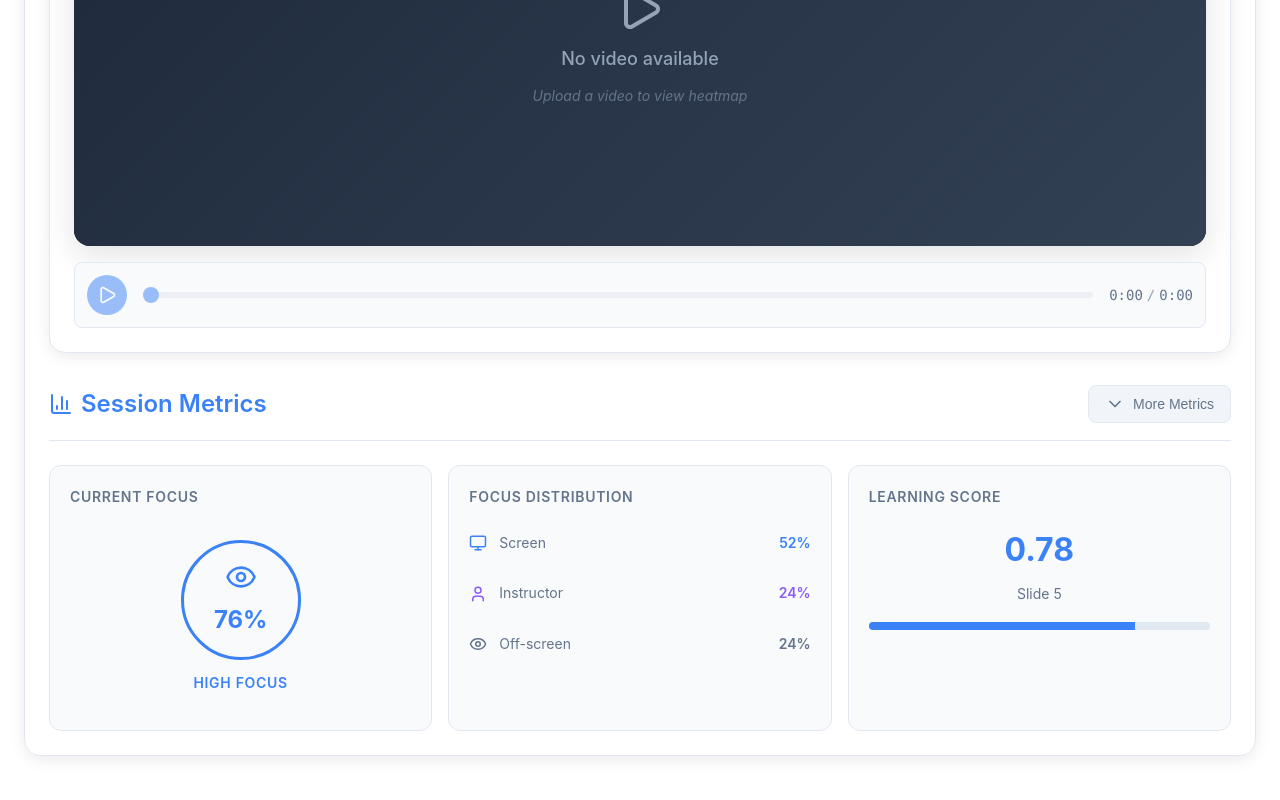
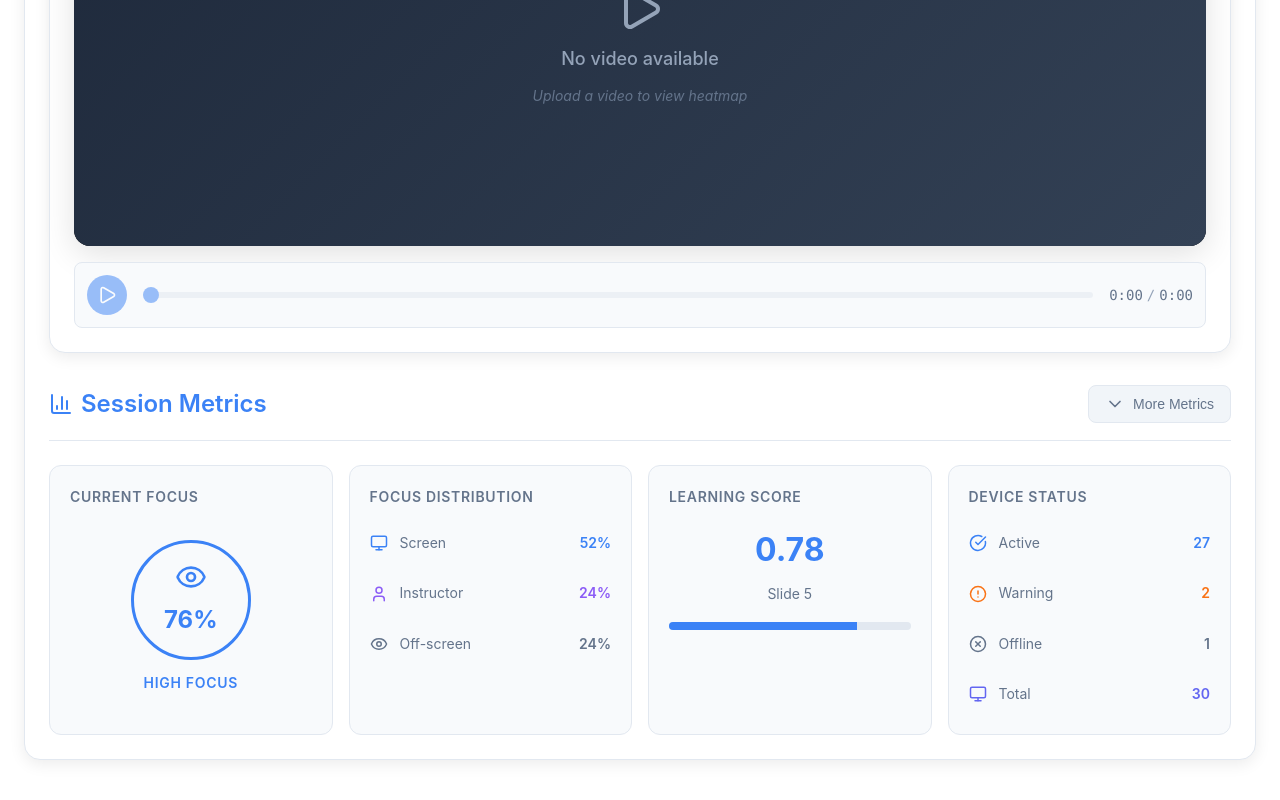
Before and after one commit to mansha71/CapstoneProject, a React (Vite) app in the folder src/frontend/: page / in a window 1280 px wide. Shown: the part 424-1224 px from the top of the page. Built offline with nearby package versions, Linux system fonts and the light colour scheme.

Commit message:
add device status

```diff
--- a/src/frontend/src/components/Metrics.jsx
+++ b/src/frontend/src/components/Metrics.jsx
@@ -197,6 +197,37 @@ const LearningScoreCard = ({ data }) => (
   </MetricCard>
 );
 
+const DeviceStatusCard = ({ data }) => (
+  <MetricCard title="Device Status">
+    <div className="distribution-list">
+      <MetricRow
+        label="Active"
+        value={`${data.deviceStatus.active}`}
+        icon={CheckCircle}
+        color="#3b82f6"
+      />
+      <MetricRow
+        label="Warning"
+        value={`${data.deviceStatus.warning}`}
+        icon={AlertCircle}
+        color="#f97316"
+      />
+      <MetricRow
+        label="Offline"
+        value={`${data.deviceStatus.offline}`}
+        icon={XCircle}
+        color="#64748b"
+      />
+      <MetricRow
+        label="Total"
+        value={`${data.deviceStatus.total}`}
+        icon={Monitor}
+        color="#6366f1"
+      />
+    </div>
+  </MetricCard>
+);
+
 const FocusOverTimeCard = ({ data }) => {
   const sparklineData = data.focusOverTime.sparklineData || [];
 
@@ -391,6 +422,7 @@ const Metrics = ({
             <FocusSummaryCard data={metrics} />
             <FocusDistributionCard data={metrics} />
             <LearningScoreCard data={metrics} />
+            <DeviceStatusCard data={metrics} />
           </div>
         </div>
         {/* SECONDARY METRICS - Only when expanded */}
```
